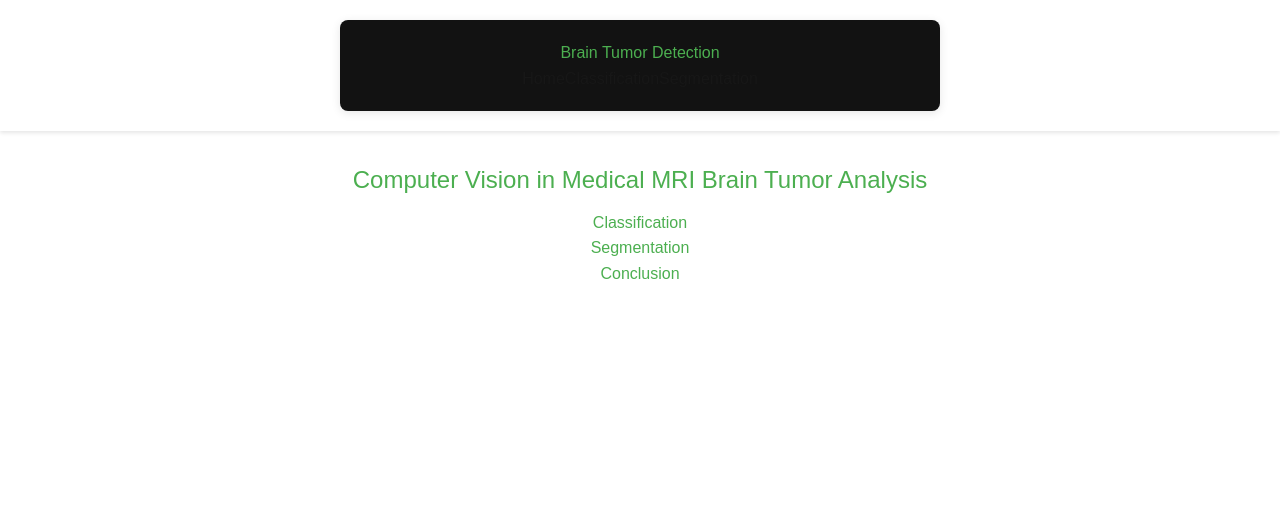
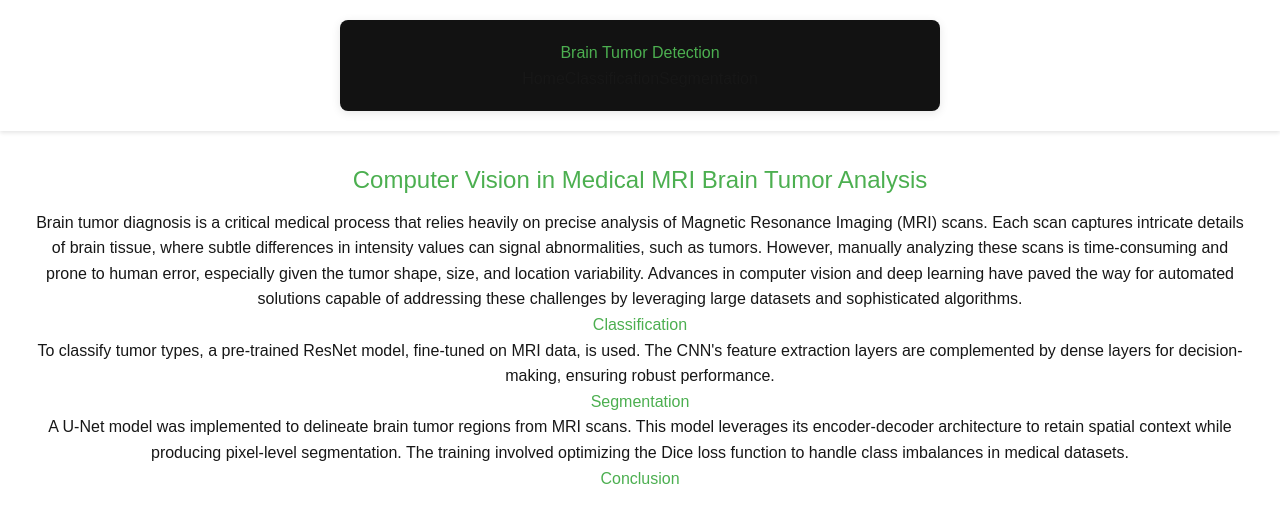
Before and after one commit to NinePiece2/MRI-Brain-Tumor-Detection, a Next.js app in the folder UI/: page / in a window 1280 px wide. Shown: the top 522 px of the page. Built offline with nearby package versions, Linux system fonts and the light colour scheme.

Commit message:
Add initial info on home page

```diff
--- a/UI/src/app/page.tsx
+++ b/UI/src/app/page.tsx
@@ -7,12 +7,12 @@ export default function Home() {
         <section className="flex flex-col gap-6 items-start p-8 border rounded-lg shadow-lg bg-white">
           <h1 className="text-3xl font-semibold">Computer Vision in Medical MRI Brain Tumor Analysis</h1>
           <p className="text-gray-700 leading-relaxed">
-
+            Brain tumor diagnosis is a critical medical process that relies heavily on precise analysis of Magnetic Resonance Imaging (MRI) scans. Each scan captures intricate details of brain tissue, where subtle differences in intensity values can signal abnormalities, such as tumors. However, manually analyzing these scans is time-consuming and prone to human error, especially given the tumor shape, size, and location variability. Advances in computer vision and deep learning have paved the way for automated solutions capable of addressing these challenges by leveraging large datasets and sophisticated algorithms.
           </p>
 
           <h2 className="text-2xl font-semibold mt-6">Classification</h2>
           <p className="text-gray-700 leading-relaxed">
-
+            To classify tumor types, a pre-trained ResNet model, fine-tuned on MRI data, is used. The CNN's feature extraction layers are complemented by dense layers for decision-making, ensuring robust performance.
           </p>
           <p className="text-gray-700 leading-relaxed">
 
@@ -20,7 +20,7 @@ export default function Home() {
 
           <h2 className="text-2xl font-semibold mt-6">Segmentation</h2>
           <p className="text-gray-700 leading-relaxed">
-
+            A U-Net model was implemented to delineate brain tumor regions from MRI scans. This model leverages its encoder-decoder architecture to retain spatial context while producing pixel-level segmentation. The training involved optimizing the Dice loss function to handle class imbalances in medical datasets.
           </p>
           <p className="text-gray-700 leading-relaxed">
 
```
